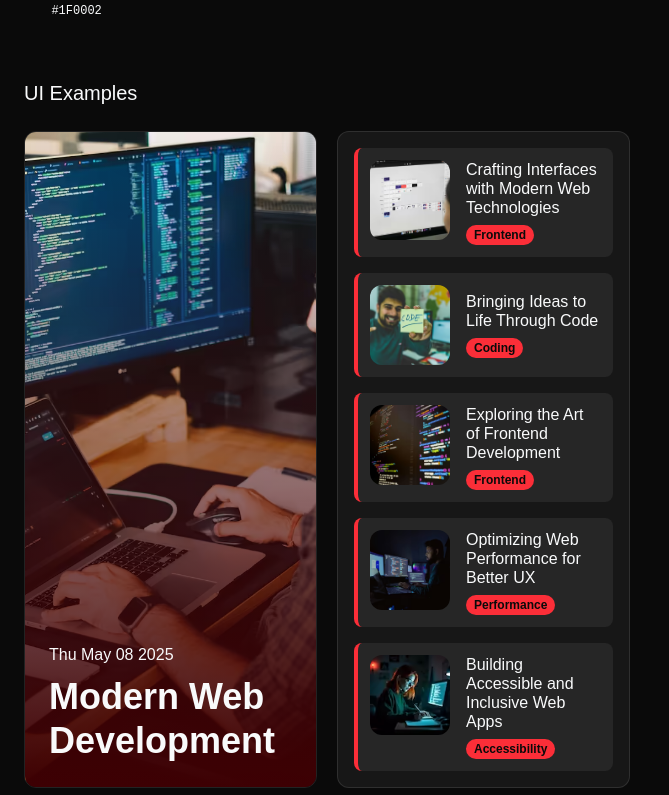
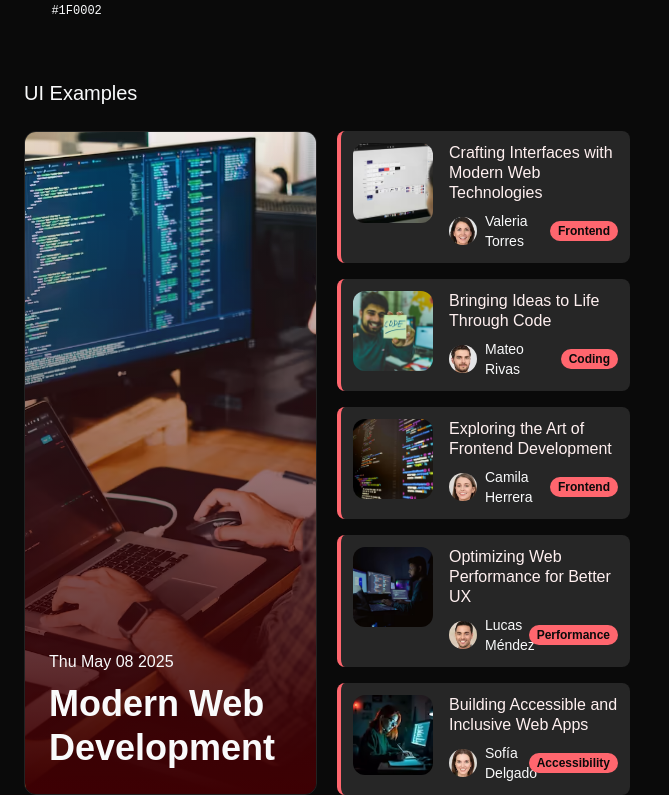
Before and after one commit to 7R0N1X/tailwind-color-generator, a React (Vite) app: page / in a window 1280 px wide. Shown: the part 777-1572 px from the top of the page, without its empty margins (0-669 px from the left). Built offline with nearby package versions, Linux system fonts and the light colour scheme.

Commit message:
feat: add information about the publisher

```diff
--- a/src/components/ArticleCard.tsx
+++ b/src/components/ArticleCard.tsx
@@ -1,16 +1,26 @@
 import { Badge } from "@components/Badge";
 import type { Article } from "@constants/articles";
+import { useColorPicker } from "@hooks/useColorPicker";
 
-export const ArticleCard = ({ imageUrl, alt, title, tags }: Article) => {
-  const color = "#FB2E38";
+export const ArticleCard = ({ imageUrl, alt, title, tags, avatarUrl, name }: Article) => {
+  const { colorPalette } = useColorPicker();
+  const bgColor = colorPalette["300"];
+  const textColor = colorPalette["50"];
   return (
-    <article className="flex gap-4 rounded-lg border-l-4 bg-neutral-800 p-3" style={{ borderColor: `${color}` }}>
+    <article className="flex gap-4 rounded-lg border-l-4 bg-neutral-800 p-3" style={{ borderColor: `${bgColor}` }}>
       <img src={imageUrl} alt={alt} className="size-20 rounded-xl object-cover" />
-      <div className="flex flex-col justify-center gap-2">
-        <h2 className="leading-[19px] font-medium text-gray-50">{title}</h2>
-        <div className="flex gap-2">
+      <div className="flex flex-col justify-between gap-2">
+        <h2 className="leading-5 font-medium" style={{ color: `${textColor}` }}>
+          {title}
+        </h2>
+        <div className="flex items-center justify-between gap-2">
+          <div className="flex items-center gap-2 text-gray-50">
+            <img src={avatarUrl} alt="" className="size-7 rounded-full" />
+            <span className="text-sm font-medium">{name}</span>
+          </div>
+
           {tags.map(({ tag }, index) => (
-            <Badge key={index} title={tag} bgColor="#FB2E38" />
+            <Badge key={index} title={tag} bgColor={bgColor} />
           ))}
         </div>
       </div>
--- a/src/components/ArticlesCard.tsx
+++ b/src/components/ArticlesCard.tsx
@@ -3,15 +3,9 @@ import { ARTICLES } from "@constants/articles";
 
 export const ArticlesCard = () => {
   return (
-    <div className="space-y-4 rounded-xl border border-gray-50/10 bg-neutral-900 p-4">
-      {ARTICLES.map(({ imageUrl, alt, title, tags }, index) => (
-        <ArticleCard
-          key={index}
-          imageUrl={imageUrl}
-          alt={alt}
-          title={title}
-          tags={tags}
-        />
+    <div className="space-y-4">
+      {ARTICLES.map(({ imageUrl, alt, title, tags, avatarUrl, name }, index) => (
+        <ArticleCard key={index} imageUrl={imageUrl} alt={alt} title={title} tags={tags} avatarUrl={avatarUrl} name={name} />
       ))}
     </div>
   );
```
